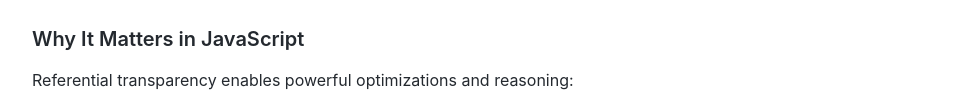
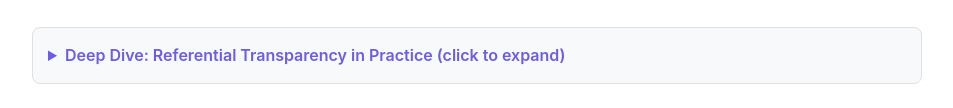
Before and after one commit to mawaha/lambda, a website: page docs/chapters/01-lambda-notation.html in a window 1280 px wide. Shown: the part 4719-4827 px from the top of the page, without its empty margins (163-1116 px from the left). Drawn offline with Linux system fonts and the light colour scheme.

Commit message:
docs: make detailed referential transparency examples collapsible

```diff
--- a/docs/chapters/01-lambda-notation.html
+++ b/docs/chapters/01-lambda-notation.html
@@ -269,7 +269,10 @@ const inc = () => ++count;
 		</div>
 	</div>
 
-	<h3>Why It Matters in JavaScript</h3>
+	<details style="margin: 20px 0; padding: 15px; background: #f8f9fa; border-radius: 8px; border: 1px solid #e0e0e0;">
+	<summary style="cursor: pointer; font-weight: 600; color: #6c5ce7;">Deep Dive: Referential Transparency in Practice (click to expand)</summary>
+
+	<h3 style="margin-top: 20px;">Why It Matters in JavaScript</h3>
 
 	<p>Referential transparency enables powerful optimizations and reasoning:</p>
 
@@ -344,6 +347,8 @@ Date.now()            // Different every time
 user.input()          // Depends on user action</code></pre>
 
 	<p>In pure lambda calculus, all expressions are referentially transparent. In JavaScript, we choose when to break this for pragmatic reasons (I/O, randomness), but we isolate these effects to maintain reasoning about most of our code.</p>
+
+	</details>
 
 	<h2>Beta Reduction: Evaluation</h2>
 
```
